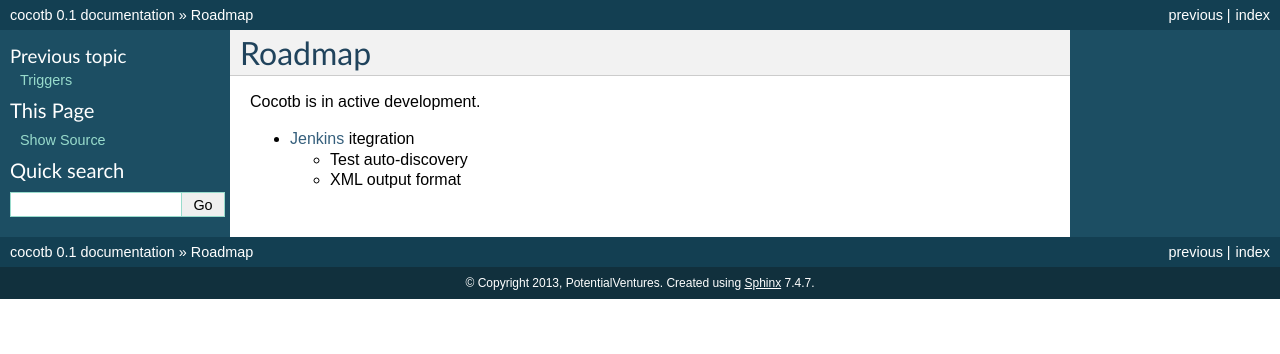
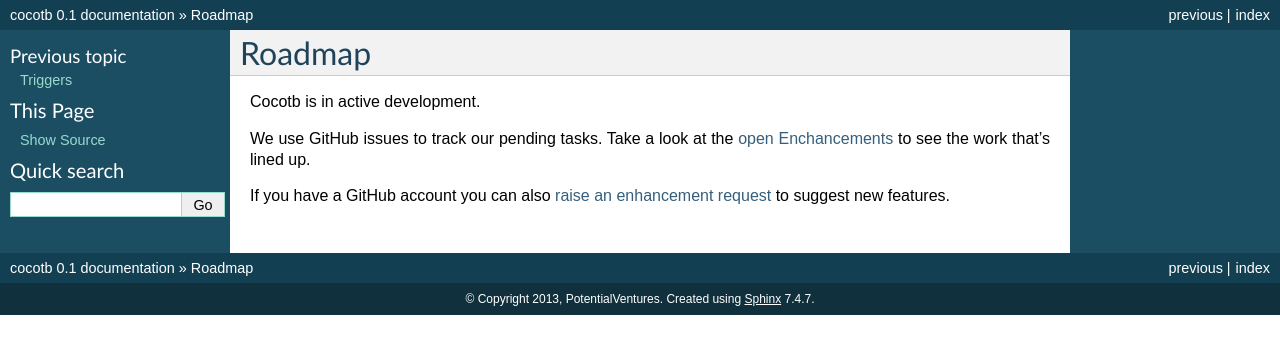
Before and after one commit to bushbecky/cocotb-bus, a Sphinx documentation site: the page built from documentation/source/roadmap.rst, in a window 1280 px wide. Shown: the top 354 px of the page. Built offline with Sphinx 7.4.7, drawn with Linux system fonts in a browser that asks for light colours; formulas are drawn with MathJax 3.

Commit message:
Roadmap points to GitHub

```diff
--- a/documentation/source/roadmap.rst
+++ b/documentation/source/roadmap.rst
@@ -4,8 +4,6 @@ Roadmap
 
 Cocotb is in active development.
 
+We use GitHub issues to track our pending tasks. Take a look at the `open Enchancements <https://github.com/potentialventures/cocotb/issues?labels=enhancement&state=open>`_ to see the work that's lined up.
 
-* `Jenkins <http://jenkins-ci.org/>`_ itegration
-
-  * Test auto-discovery
-  * XML output format
+If you have a GitHub account you can also `raise an enhancement request <https://github.com/potentialventures/cocotb/issues/new>`_ to suggest new features.
```
